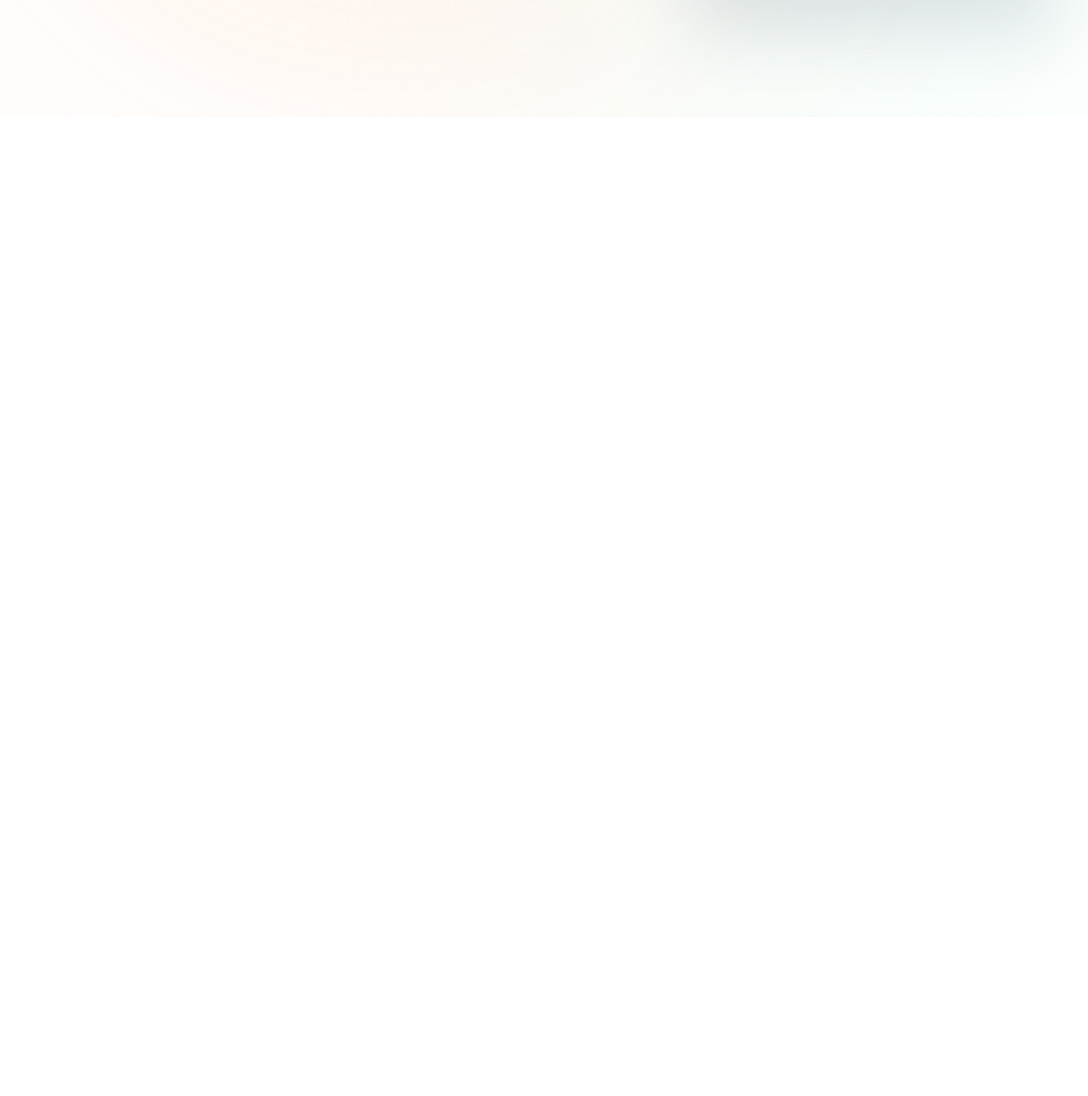
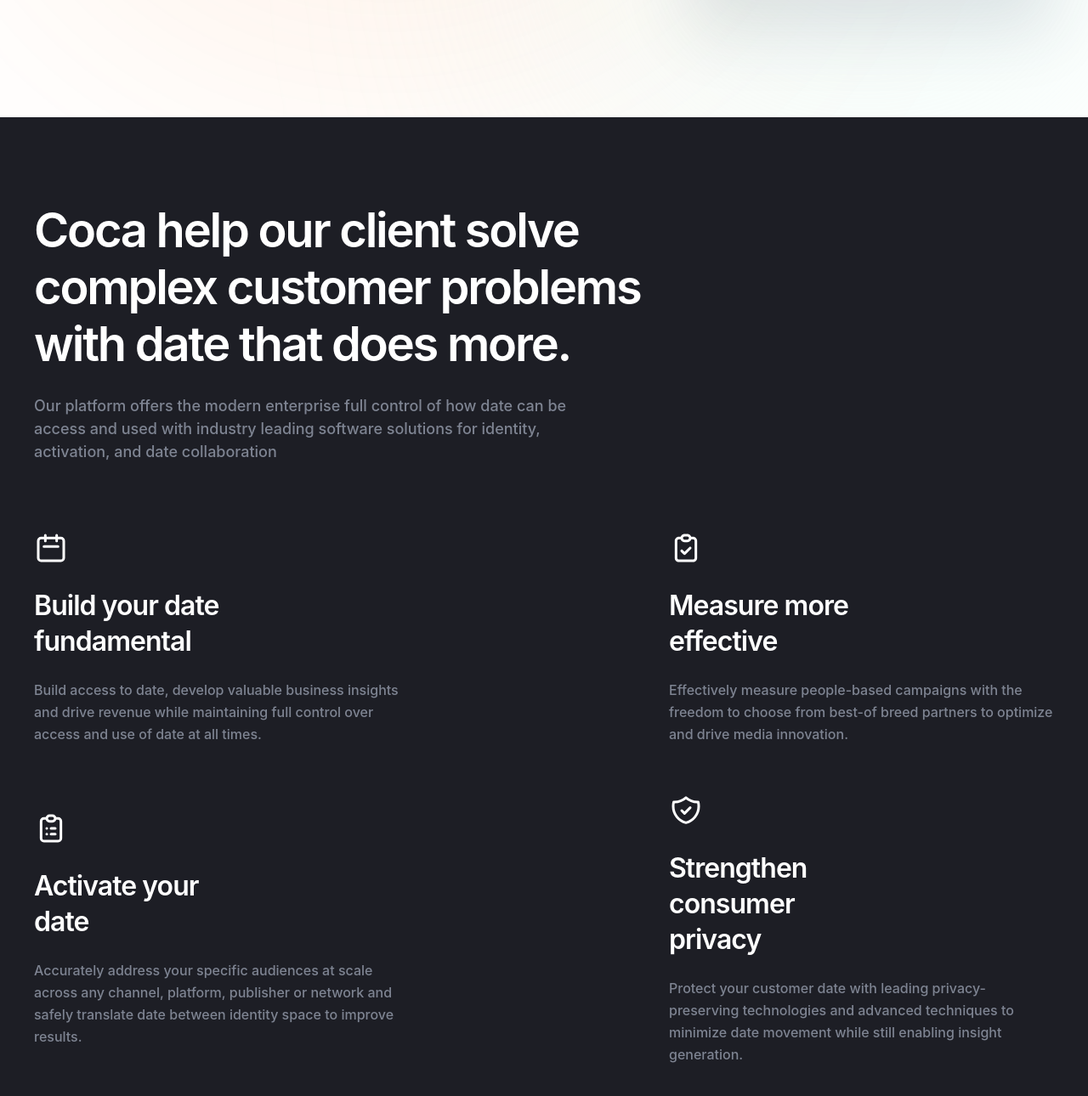
Before and after one commit to Greenfo/coca_project, a website built with Vite: page src/index.html in a window 1280 px wide. Shown: the part 806-2096 px from the top of the page at 85% size. Before the commit the page ends 944 px from the top, so only its background shows below. Built offline with nearby package versions, Linux system fonts and the light colour scheme; files whose address does not match are found by name.

Commit message:
Created overview section + fixed hero section

```diff
--- /dev/null
+++ b/src/assets/scss/components/home/overview.scss
@@ -0,0 +1,88 @@
+.overview {
+  padding: 100px 0;
+  background-color: var(--black-bg-color);
+
+  @include tablet {
+    text-align: center;
+  }
+
+  @include mobile {
+    padding: 60px 0;
+  }
+
+  &__title {
+    margin-bottom: 24px;
+    max-width: 816px;
+    font-weight: 600;
+    letter-spacing: -0.04em;
+    color: #fff;
+  }
+
+  &__descr {
+    margin-bottom: 80px;
+    max-width: 660px;
+    font-weight: 500;
+    line-height: 150%;
+    color: var(--neutral-color-150);
+
+    @include tablet {
+      margin-bottom: 60px;
+    }
+
+    @include small-mobile {
+      margin-bottom: 50px;
+    }
+  }
+
+  &__list {
+    @include flex-all-between;
+    gap: 56px;
+    flex-wrap: wrap;
+
+    @include tablet {
+      gap: 40px;
+      flex-direction: column;
+      align-items: center;
+    }
+  }
+
+  &__item {
+    max-width: 453px;
+
+    &-icon,
+    &-title {
+      margin-bottom: 24px;
+
+      @include tablet {
+        margin-bottom: 18px;
+      }
+    }
+
+    &-title {
+      max-width: 262px;
+      font-weight: 600;
+      line-height: 131%;
+      letter-spacing: -0.03em;
+      color: #fff;
+
+      @include mobile {
+        max-width: 320px;
+      }
+    }
+
+    &-descr {
+      font-weight: 500;
+      line-height: 162%;
+      color: var(--neutral-color-150);
+    }
+  }
+
+  &__title,
+  &__descr,
+  &__item-title {
+    @include tablet {
+      margin-right: auto;
+      margin-left: auto;
+    }
+  }
+}
--- a/src/assets/scss/main.scss
+++ b/src/assets/scss/main.scss
@@ -6,3 +6,4 @@
 
 @import './components/header';
 @import './components/home/hero';
+@import './components/home/overview';
--- a/src/html/components/home/hero.html
+++ b/src/html/components/home/hero.html
@@ -21,7 +21,7 @@
       <div class="hero__sales">
         <h3 class="hero__sales-title">Sales Report</h3>
         <img
-          src="../../../assets/icons/sales-report-graph-icon.svg"
+          src="./assets/icons/sales-report-graph-icon.svg"
           width="366"
           height="260"
           alt="Sales Report graphic"
@@ -30,7 +30,7 @@
       <div class="hero__customer">
         <h3 class="hero__customer-title">Customer Growth</h3>
         <img
-          src="../../../assets/icons/customer-growth-graph-icon.svg"
+          src="./assets/icons/customer-growth-graph-icon.svg"
           width="177"
           height="149"
           alt="customer growth graphic"
--- /dev/null
+++ b/src/html/components/home/overview.html
@@ -0,0 +1,82 @@
+<section class="overview">
+  <div class="container">
+    <h2 class="overview__title heading-h2">
+      Coca help our client solve complex customer problems with date that does
+      more.
+    </h2>
+    <p class="overview__descr text-p-medium">
+      Our platform offers the modern enterprise full control of how date can be
+      access and used with industry leading software solutions for identity,
+      activation, and date collaboration
+    </p>
+    <ul class="overview__list">
+      <li class="overview__item">
+        <img
+          loading="lazy"
+          class="overview__item-icon"
+          src="./assets/icons/calendar-icon.svg"
+          width="40"
+          height="40"
+          alt="Calendar icon"
+        />
+        <h3 class="overview__item-title heading-h5">
+          Build your date fundamental
+        </h3>
+        <p class="overview__item-descr text-p-default">
+          Build access to date, develop valuable business insights and drive
+          revenue while maintaining full control over access and use of date at
+          all times.
+        </p>
+      </li>
+      <li class="overview__item">
+        <img
+          loading="lazy"
+          class="overview__item-icon"
+          src="./assets/icons/todo-icon.svg"
+          width="40"
+          height="40"
+          alt="Todo icon"
+        />
+        <h3 class="overview__item-title heading-h5">Measure more effective</h3>
+        <p class="overview__item-descr text-p-default">
+          Effectively measure people-based campaigns with the freedom to choose
+          from best-of breed partners to optimize and drive media innovation.
+        </p>
+      </li>
+      <li class="overview__item">
+        <img
+          loading="lazy"
+          class="overview__item-icon"
+          src="./assets/icons/list-icon.svg"
+          width="40"
+          height="40"
+          alt="List icon"
+        />
+        <h3 class="overview__item-title heading-h5">Activate your date</h3>
+        <p class="overview__item-descr text-p-default">
+          Accurately address your specific audiences at scale across any
+          channel, platform, publisher or network and safely translate date
+          between identity space to improve results.
+        </p>
+      </li>
+      <li class="overview__item">
+        <img
+          loading="lazy"
+          class="overview__item-icon"
+          src="./assets/icons/shield-icon.svg"
+          width="40"
+          height="40"
+          alt="List icon"
+        />
+        <h3 class="overview__item-title heading-h5">
+          Strengthen consumer privacy
+        </h3>
+        <p class="overview__item-descr text-p-default">
+          Protect your customer date with leading privacy-preserving
+          technologies and advanced techniques to minimize date movement while
+          still enabling insight generation.
+        </p>
+      </li>
+    </ul>
+  </div>
+</section>
--- a/src/index.html
+++ b/src/index.html
@@ -4,6 +4,7 @@
   <body class="body" data-theme="light">
     <load src="./html/components/header.html" />
     <load src="./html/components/home/hero.html" />
+    <load src="./html/components/home/overview.html" />
 
     <script type="module" src="js/main.js"></script>
   </body>
```
